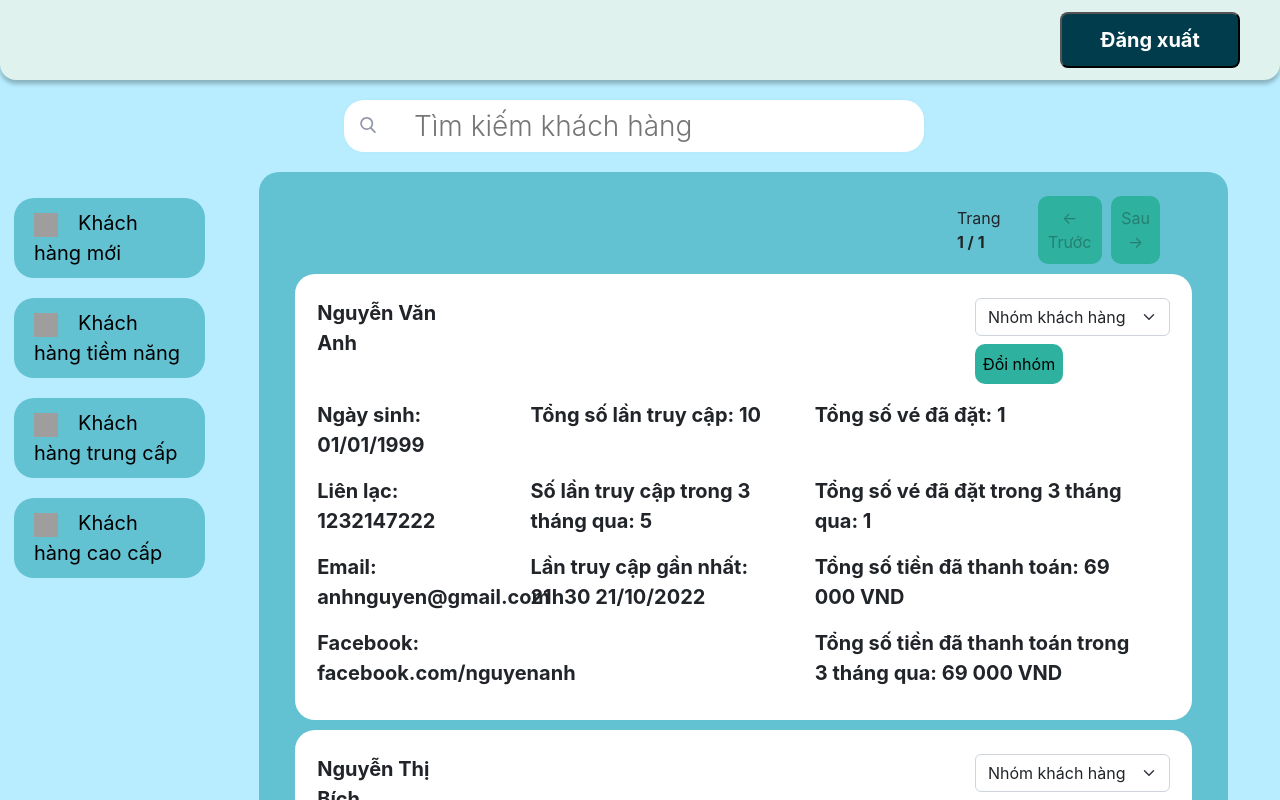
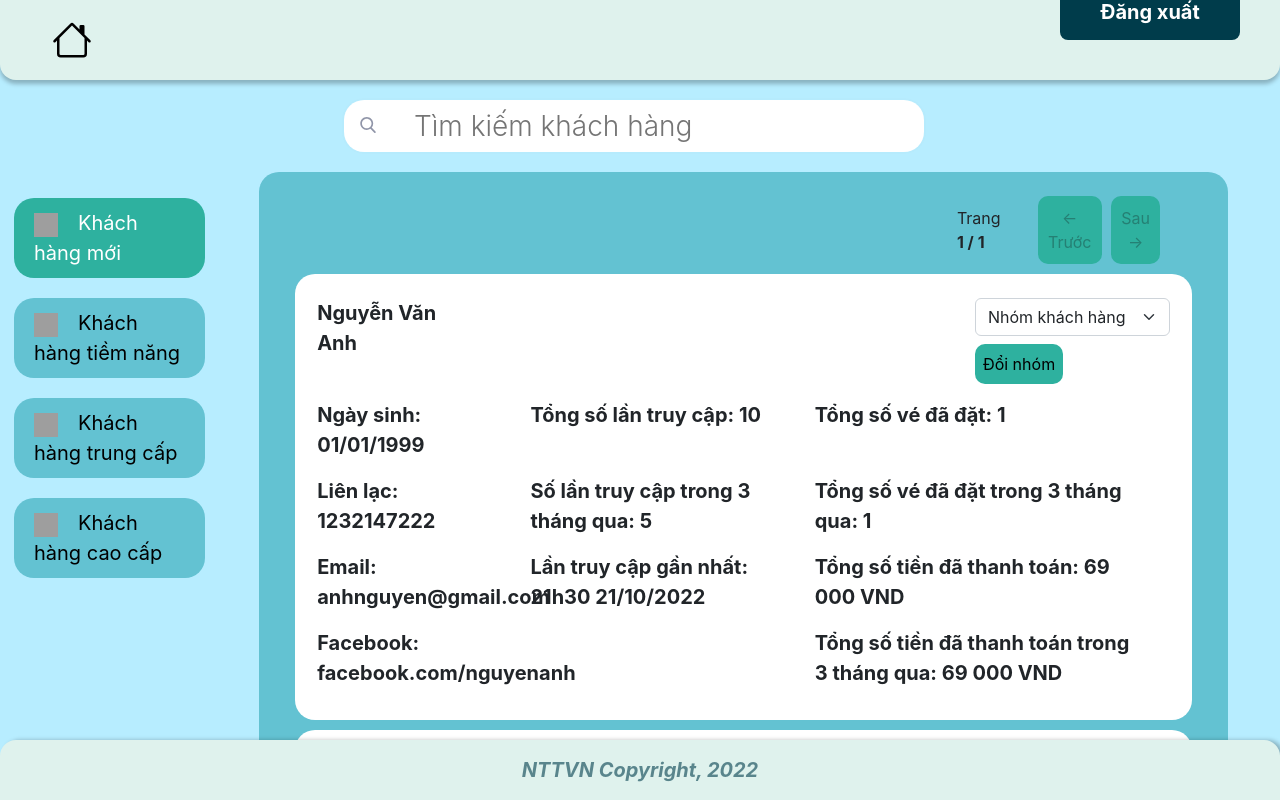
Before and after one commit to nguyendhst/project-movie-ticket-booking, a React (Create React App) app: page /classify-customer in a window 1280 px wide. Shown: the top 800 px of the page. Built offline with nearby package versions, Linux system fonts and the light colour scheme; grey boxes are pictures that could not be loaded.

Commit message:
change style

```diff
--- a/src/pages/ClassifyCustomer/ClassifyCustomer.js
+++ b/src/pages/ClassifyCustomer/ClassifyCustomer.js
@@ -1,6 +1,7 @@
 import React, { useState } from "react";
 import { Col, Container, Row, Form } from "react-bootstrap";
 import Header from '../Customer_Care/components/Header/Header';
+import Footer from '../../components/Footer/Footer';
 import {customers, customerClass } from './data.js';
 import './ClassifyCustomer.css';
 
@@ -9,6 +10,7 @@ function ClassifyCustomer() {
   const [currentPage, setCurrentPage] = useState(1);
   const [query, setQuery] = useState("")
   const [filterCustomer, setFilterCustomer] = useState(customers.filter(post => post.cclass === "Khách hàng mới"));
+  const [curCustomer, setCurCustomer] = useState("Khách hàng mới");
 
   function checkQuery(post) {
     const postName = post.name.toLowerCase().includes(query.toLowerCase());
@@ -23,8 +25,9 @@ function ClassifyCustomer() {
     setCurrentPage(currentPage + 1);
   }
 
-  const handleFilterFeedback = (cclass) => {
+  const handleFilterCustomer = (cclass) => {
     setFilterCustomer(customers.filter(post => post.cclass === cclass));
+    setCurCustomer(cclass);
   }
 
   const indexOfLastPost = currentPage * 3;
@@ -40,7 +43,7 @@ function ClassifyCustomer() {
   return (
     <Container fluid>
       <Header/>
-      <Row className="mb-3 me-0">
+      <Row className="me-0 mainwork">
         <Col lg={12} className="search-bar">
           <input type="text" placeholder="Tìm kiếm khách hàng" onChange={event => setQuery(event.target.value)} />
         </Col>
@@ -49,7 +52,13 @@ function ClassifyCustomer() {
             {
               customerClass.map((classbtn) => (
                 <Col md={12}>
-                  <button className="classBtn" onClick={() => handleFilterFeedback(classbtn.name)}>
+                  <button
+                    style={{
+                      backgroundColor: curCustomer === classbtn.name ? '#2EB19F' : '',
+                      color: curCustomer === classbtn.name ? 'white' : '',
+                    }}
+                    className="classBtn"
+                    onClick={() => handleFilterCustomer(classbtn.name)}>
                       <span>
                           <img class="class_img" alt="class" src={classbtn.icon} />
                       </span>
@@ -160,6 +169,7 @@ function ClassifyCustomer() {
           }
         </Col>
       </Row>
+      <Footer/>
     </Container>
 
   );
--- a/src/pages/Customer_Care/CustomerCare.js
+++ b/src/pages/Customer_Care/CustomerCare.js
@@ -2,7 +2,7 @@ import React from "react"
 import { Routes, Route } from 'react-router-dom';
 import { Container, Row } from "react-bootstrap";
 import './CustomerCare.css';
-import Footer from './components/Footer/Footer';
+import Footer from '../../components/Footer/Footer';
 import Header from './components/Header/Header';
 import CSKHBanner from "./components/CSKHBanner/CSKHBanner";
 import ContactUs from "./components/ContactUs/ContactUs";
--- a/src/pages/Customer_Care/NewFeedback.css
+++ b/src/pages/Customer_Care/NewFeedback.css
@@ -1,3 +1,8 @@
+.mainwork{
+	margin-top: 80px;
+	margin-bottom: 80px;
+}
+
 .search-bar{
 	text-align: center;
 }
--- a/src/pages/Customer_Care/NewFeedback.js
+++ b/src/pages/Customer_Care/NewFeedback.js
@@ -6,7 +6,7 @@ import { Col, Row } from "react-bootstrap";
 
 function NewFeedbacks() {
      return (
-        <Row className="me-0">
+        <Row className="me-0 mainwork">
             <Col lg={12} className="search-bar">
                 <input type="text" placeholder="Tìm kiếm phản hồi" disabled/>
             </Col>
--- a/src/pages/Customer_Care/components/CSKHBanner/CSKHBanner.css
+++ b/src/pages/Customer_Care/components/CSKHBanner/CSKHBanner.css
@@ -1,9 +1,11 @@
 .CSKH_Banner {
     display: flex;
     flex-direction: column;
+    padding-top: 85px;
+    padding-left: 23px;
 }
 
 .CSKH_Banner > img{
 	width: 100%;
-	border-radius: 16px;
+	border-radius: 20px;
 }
--- a/src/pages/Customer_Care/components/Footer/Footer.css
+++ b/src/pages/Customer_Care/components/Footer/Footer.css
@@ -1,10 +1,13 @@
 .Footer{
-    position: absolute;
+    position: fixed;
+    left: 0;
     bottom: 0;
     width: 100%;
-    height: 60px;
+    height: 100%;
+    max-height: 60px;
     text-align: center;
 
+    display: flex;
     justify-content: center;
     align-items: center;
 
--- a/src/pages/Customer_Care/components/Header/Header.js
+++ b/src/pages/Customer_Care/components/Header/Header.js
@@ -1,15 +1,30 @@
 import React from "react";
 import './Header.css'
+import { Button } from "react-bootstrap";
+import House from "../../../../Asset/house.svg"
+
 
 function Header() {
+
     return(
-        <div className="header">
-            <div>
-                <button className="LogoutButton">
+        <ul className="Header">
+            <ul className="Left_header">
+                <li id="Home-logo">
+                    <a href="/">
+                        <img src={House} width='40px' height='40px' alt="Home logo"></img>
+                    </a>
+                </li>
+            </ul>
+            <li>
+                <a href='/'>
+                <Button
+                className="LogoutButton"
+                >
                     Đăng xuất
-                </button>
-            </div>
-        </div>
+                </Button>
+                </a>
+            </li>
+        </ul>
     )
 }
 
--- a/src/pages/Customer_Care/components/MainFeedback/MainFeedback.js
+++ b/src/pages/Customer_Care/components/MainFeedback/MainFeedback.js
@@ -237,7 +237,7 @@ function MainFeedback() {
   const totalPage = Math.ceil(feedbackToDisplay.length / 3);
 
   return (
-    <Row className="mb-3 me-0">
+    <Row className="me-0 mainwork">
       <Col lg={12} className="d-flex justify-content-center search-bar">
         <input type="text" placeholder="Tìm kiếm phản hồi" onChange={event => setQuery(event.target.value)} />
       </Col>
--- a/src/pages/ManagerLP/ManagerLP.js
+++ b/src/pages/ManagerLP/ManagerLP.js
@@ -54,10 +54,10 @@ function ManagerLP() {
             <Header/>
             <div className="ManagerLPMain">
                 <ManagerOptions content="Quản lý doanh thu" route="/#"/>
-                <ManagerOptions content="Quản lý ca làm việc" route="/#"/>
+                <ManagerOptions content="Quản lý ca làm việc" route="/manage-shift"/>
                 <ManagerOptions content="Quản lý nhân viên" route="/#"/>
                 <ManagerOptions content="Lịch chiếu & Phim" route="/content-manage"/>
-                <ManagerOptions content="Khuyến mãi" route="/#"/>
+                <ManagerOptions content="Khuyến mãi" route="/notify-event"/>
                 <ManagerOptions content="Đồ ăn & thức uống" route="/#"/>
             </div>
             <Footer/>
--- a/src/pages/NotifyEvent/NotifyEvent.js
+++ b/src/pages/NotifyEvent/NotifyEvent.js
@@ -1,6 +1,7 @@
 import React, { useState } from "react";
 import { Col, Container, Row, Form} from "react-bootstrap";
 import Header from '../Customer_Care/components/Header/Header';
+import Footer from '../../components/Footer/Footer';
 import './NotifyEvent.css';
 
 function NotifyEvent() {
@@ -69,7 +70,7 @@ function NotifyEvent() {
   return (
     <Container fluid>
       <Header/>
-      <Row className="mb-3 me-0">
+      <Row className="me-0 mainwork">
         <Col lg={12} className="d-flex justify-content-center search-bar">
           <input type="text" placeholder="Tìm kiếm sự kiện" onChange={event => setQuery(event.target.value)} />
         </Col>
@@ -132,6 +133,7 @@ function NotifyEvent() {
           }
         </Col>
       </Row>
+      <Footer/>
     </Container>
 
   );
```
Also changed, not shown: src/pages/ReplyFeedback/ReplyFeedback.js (+20 -3 lines).
